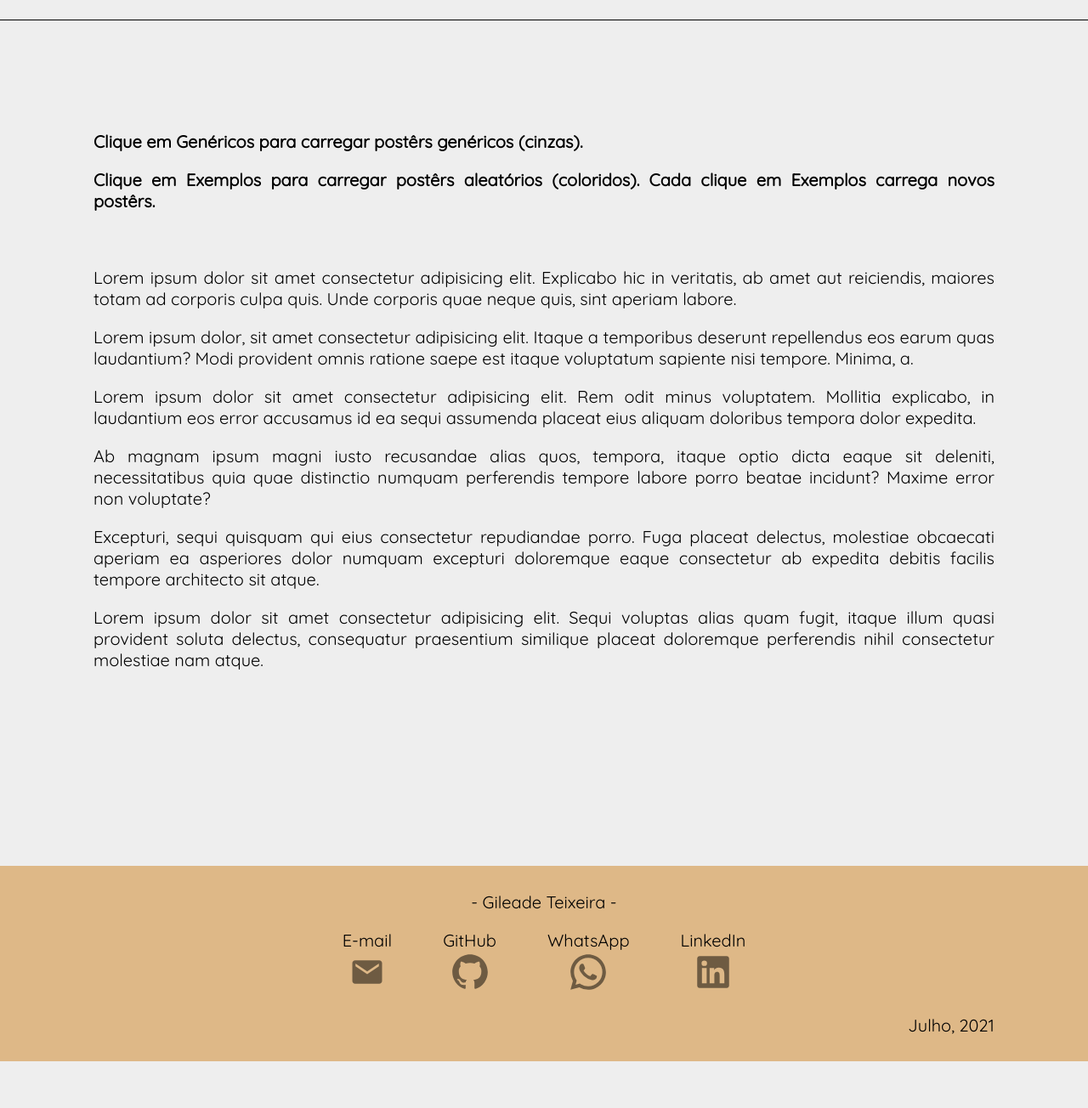
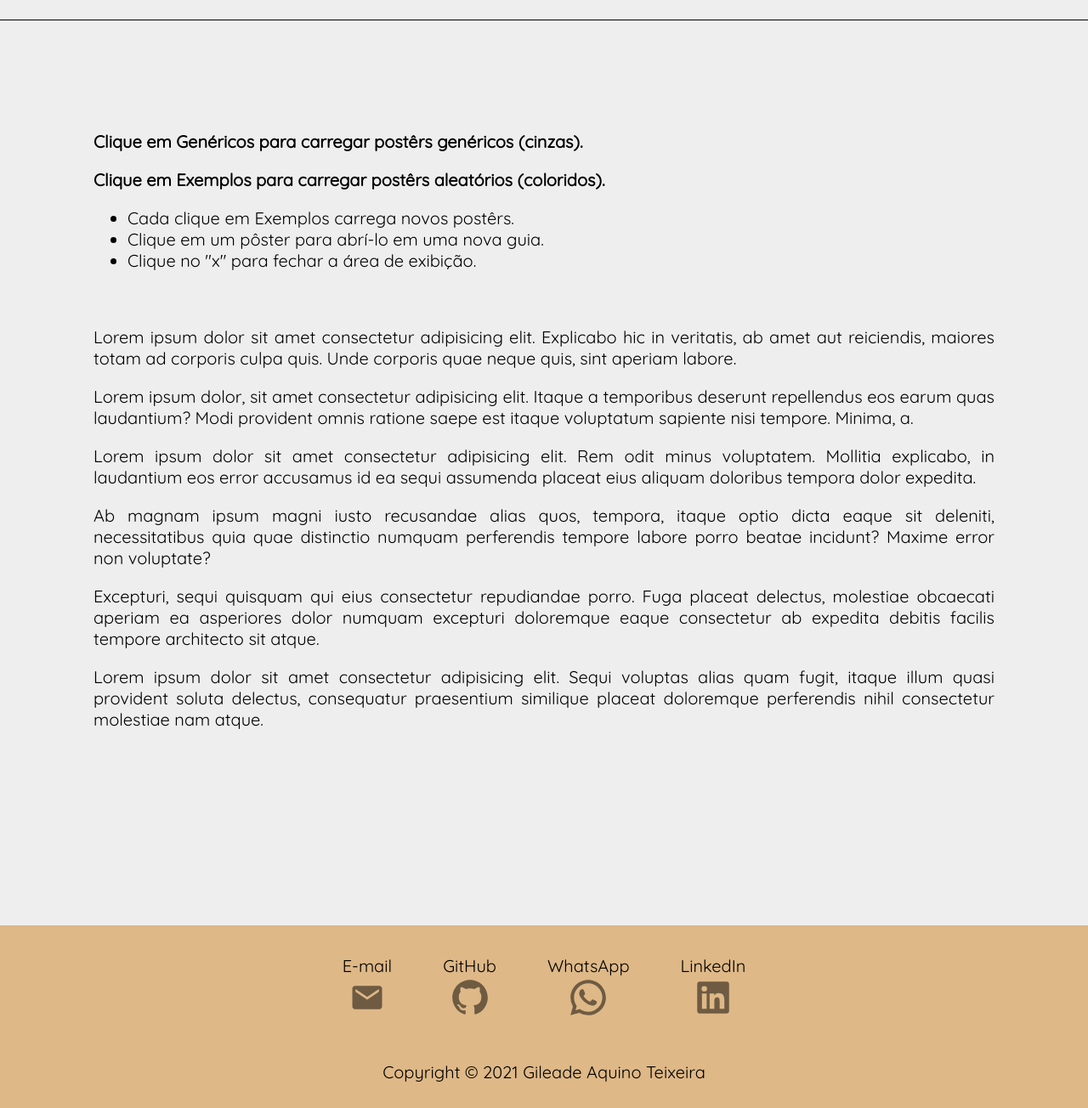
Before and after one commit to gileadeteixeira/fake-cinema, a plain HTML site: page index.html in a window 1280 px wide. Shown: the part 482-1786 px from the top of the page at 85% size. Before the commit the page ends 1731 px from the top, so only its background shows below. Drawn offline with Linux system fonts and the light colour scheme.

Commit message:
Update 23/07/2021

```diff
--- a/index.html
+++ b/index.html
@@ -40,7 +40,12 @@
                     <strong>Clique em Genéricos para carregar postêrs genéricos (cinzas).</strong>
                 </p>
                 <p>
-                    <strong>Clique em Exemplos para carregar postêrs aleatórios (coloridos). Cada clique em Exemplos carrega novos postêrs.</strong>
+                    <strong>Clique em Exemplos para carregar postêrs aleatórios (coloridos).</strong>
+                    <ul>
+                        <li>Cada clique em Exemplos carrega novos postêrs.</li>
+                        <li>Clique em um pôster para abrí-lo em uma nova guia.</li>
+                        <li>Clique no "x" para fechar a área de exibição.</li>
+                    </ul>
                 </p>
                 <br>
                 <p>
@@ -67,7 +72,7 @@
             </div>
         </section>
         <footer id="footer" class="navSection">
-            <p id="nome">- Gileade Teixeira -</p>
+            <br>
             <ul class="socialArea">
                 <li class="socialLinks">
                     <div class="social">
@@ -117,10 +122,10 @@
                             </svg>
                         </a>
                     </div>
-
                 </li>
             </ul>
-            <p id="data">Julho, 2021</p>
+            <br>
+            <p id="nome">Copyright &copy; 2021 Gileade Aquino Teixeira</p>
         </footer>
     </div>
     <script src="./main.js" type="module" defer></script>
--- a/styles.css
+++ b/styles.css
@@ -154,9 +154,6 @@
         cursor: pointer;
         color: white;
         fill: white;
-    }
-    footer p#data{
-        text-align: right;
     }
     svg {
         width: 20px;
```
